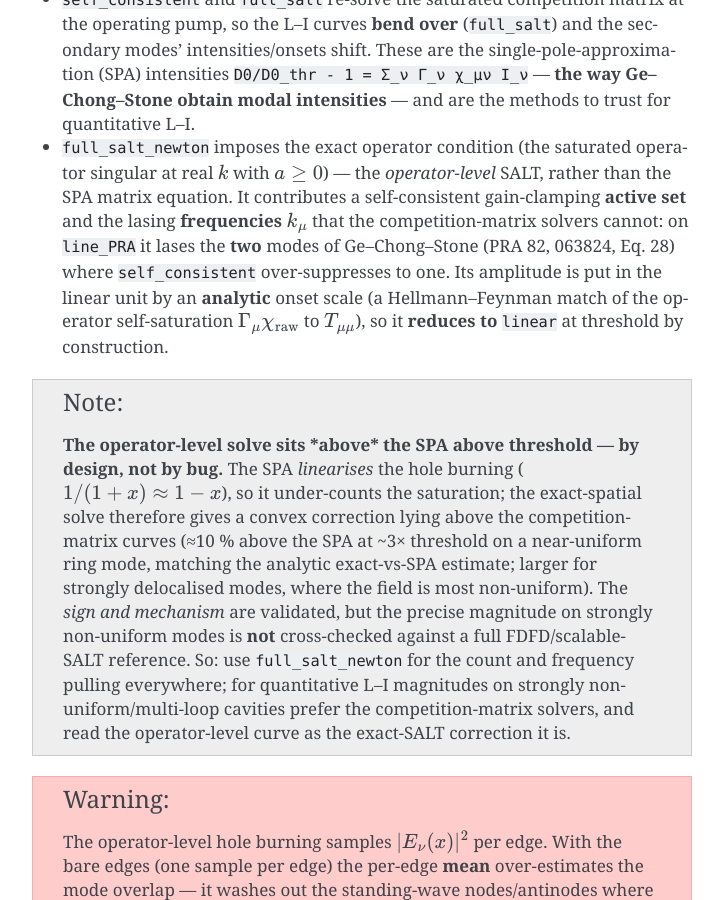
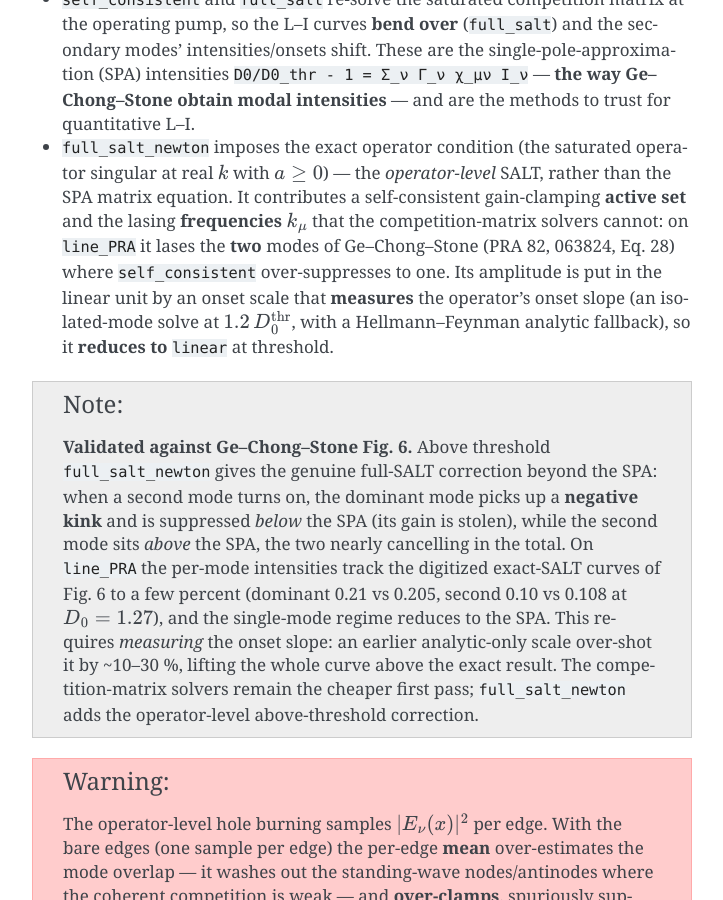
Before and after one commit to arnaudon/netSALT, a Sphinx documentation site: the page built from doc/source/lasing.rst, in a window 1280 px wide and 900 px high, scrolled down 5407 px. Shown: the whole window, without its empty margins (388-1111 px from the left). Built offline with Sphinx 7.4.7, drawn with Linux system fonts in a browser that asks for light colours; some of the changed text lies outside the part shown.

Commit message:
fix(salt): measure newton onset slope; matches Ge-Chong-Stone Fig.6
Validating against the digitized exact-SALT data of Ge-Chong-Stone
(PRA 82, 063824) Fig. 6 -- the 1D slab that is exactly the line_PRA
example -- showed the operator-level newton overshooting: its dominant
mode rose ~15% ABOVE the SPA above the second threshold, whereas the
exact result has the dominant mode SUPPRESSED below the SPA (negative
kink, the second mode steals its gain) with the per-mode corrections
nearly cancelling in the total.

Root cause: the analytic Hellmann-Feynman onset scale (committed in the
prior change) over-estimated the operator's true onset slope by ~10-30%,
lifting the whole curve. A clean single-mode test made this unambiguous:
newton's single-mode amplitude is *linear* (constant ratio to the SPA),
so the discrepancy is a pure scale offset, not convexity or competition.

Fix: go back to *measuring* the onset slope -- but probe at 1.2*D0_thr
(solidly lasing) instead of the old 1.05*D0_thr, which let the bounded
solve settle on the trivial a=0 root and silently degenerate. Keep the
analytic estimate only as a non-degenerate fallback.

Result on line_PRA: single-mode reduces to the SPA (ratio ~1.0); above
the second threshold the dominant mode now dips below the SPA and the
per-mode intensities track the Fig. 6 exact data to a few percent
(dominant 0.21 vs 0.205, second 0.10 vs 0.108 at D0=1.27); total no
longer overshoots. Still lases [3,4]; all 115 tests pass. Docstring and
lasing.rst corrected from the earlier (wrong) 'sits above the SPA by
design' framing to the Fig.6-validated behaviour.

https://claude.ai/code/session_01EH6xEV2sQozKjjH6vNKjyC

```diff
--- a/doc/source/lasing.rst
+++ b/doc/source/lasing.rst
@@ -295,24 +295,24 @@ The solvers treat this clamping at different levels of fidelity:
   **active set** and the lasing **frequencies** :math:`k_\mu` that the
   competition-matrix solvers cannot: on ``line_PRA`` it lases the **two** modes of
   Ge–Chong–Stone (PRA 82, 063824, Eq. 28) where ``self_consistent`` over-suppresses
-  to one. Its amplitude is put in the linear unit by an **analytic** onset scale (a
-  Hellmann–Feynman match of the operator self-saturation :math:`\Gamma_\mu\chi_{\rm raw}`
-  to :math:`T_{\mu\mu}`), so it **reduces to** ``linear`` at threshold by construction.
+  to one. Its amplitude is put in the linear unit by an onset scale that
+  **measures** the operator's onset slope (an isolated-mode solve at
+  :math:`1.2\,D_0^{\rm thr}`, with a Hellmann–Feynman analytic fallback), so it
+  **reduces to** ``linear`` at threshold.
 
 .. note::
 
-   **The operator-level solve sits *above* the SPA above threshold — by design, not
-   by bug.** The SPA *linearises* the hole burning (:math:`1/(1+x)\approx 1-x`), so it
-   under-counts the saturation; the exact-spatial solve therefore gives a convex
-   correction lying above the competition-matrix curves (≈10 % above the SPA at
-   ~3× threshold on a near-uniform ring mode, matching the analytic exact-vs-SPA
-   estimate; larger for strongly delocalised modes, where the field is most
-   non-uniform). The *sign and mechanism* are validated, but the precise magnitude on
-   strongly non-uniform modes is **not** cross-checked against a full FDFD/scalable-SALT
-   reference. So: use ``full_salt_newton`` for the count and frequency pulling
-   everywhere; for quantitative L–I magnitudes on strongly non-uniform/multi-loop
-   cavities prefer the competition-matrix solvers, and read the operator-level curve
-   as the exact-SALT correction it is.
+   **Validated against Ge–Chong–Stone Fig. 6.** Above threshold ``full_salt_newton``
+   gives the genuine full-SALT correction beyond the SPA: when a second mode turns
+   on, the dominant mode picks up a **negative kink** and is suppressed *below* the
+   SPA (its gain is stolen), while the second mode sits *above* the SPA, the two
+   nearly cancelling in the total. On ``line_PRA`` the per-mode intensities track the
+   digitized exact-SALT curves of Fig. 6 to a few percent (dominant 0.21 vs 0.205,
+   second 0.10 vs 0.108 at :math:`D_0 = 1.27`), and the single-mode regime reduces to
+   the SPA. This requires *measuring* the onset slope: an earlier analytic-only scale
+   over-shot it by ~10–30 %, lifting the whole curve above the exact result. The
+   competition-matrix solvers remain the cheaper first pass; ``full_salt_newton``
+   adds the operator-level above-threshold correction.
 
 .. warning::
 
@@ -401,19 +401,19 @@ key (default ``"linear"``), dispatched by
       wavelength-resolving sub-edge size, without which the per-edge mean
       over-clamps and spuriously drops co-lasing modes (see the warning above).
 
-    Its amplitude is put in the **linear modal-intensity unit** by an *analytic*
-    onset scale (Hellmann–Feynman match of the operator self-saturation
-    ``Γ_μ·χ_raw`` to ``T_μμ``), so it **reduces to linear at threshold** by
-    construction (no fragile near-threshold probe) and agrees on the lasing count --
-    validated against Ge–Chong–Stone (PRA 82, 063824, Eq. 28) on ``line_PRA`` (both
-    lase two modes, where ``self_consistent`` over-suppresses to one). Above threshold
-    it is the *exact-spatial* SALT and sits **above** the SPA competition-matrix
-    curves (the SPA linearises the hole burning and under-counts it) -- a genuine
-    convex correction, larger for strongly non-uniform modes; the sign/mechanism are
-    validated but the magnitude there is not cross-checked against full FDFD SALT, so
-    prefer the competition-matrix solvers for quantitative magnitudes on such cavities
-    (see the note above). It is deterministic, path-independent, never raises, and
-    *expensive* (a nested per-pump solve on the oversampled graph), so use a modest
+    Its amplitude is put in the **linear modal-intensity unit** by an onset scale
+    that *measures* the operator's onset slope (an isolated-mode solve at
+    ``1.2·D0_thr``, Hellmann–Feynman analytic fallback), so it **reduces to linear at
+    threshold** and agrees on the lasing count -- validated against Ge–Chong–Stone
+    (PRA 82, 063824) on ``line_PRA`` (both lase two modes, where ``self_consistent``
+    over-suppresses to one). Above threshold it is the *exact-spatial* SALT: the
+    dominant mode gets a negative kink (suppressed below the SPA when the second mode
+    steals gain) and the second mode sits above the SPA, tracking the **exact-SALT
+    data of Fig. 6 to a few percent** (a measured onset slope is required; an
+    analytic-only scale over-shot the magnitudes by ~10-30 %). The competition-matrix
+    solvers remain the cheaper first pass. It is deterministic, path-independent,
+    never raises, and *expensive* (a nested per-pump solve on the oversampled graph),
+    so use a modest
     ``salt_D0_steps``.
 
 ``benchmark/bench_salt.py`` compares the solvers on speed and accuracy: it runs
```
Also changed, not shown: 1 other file.
